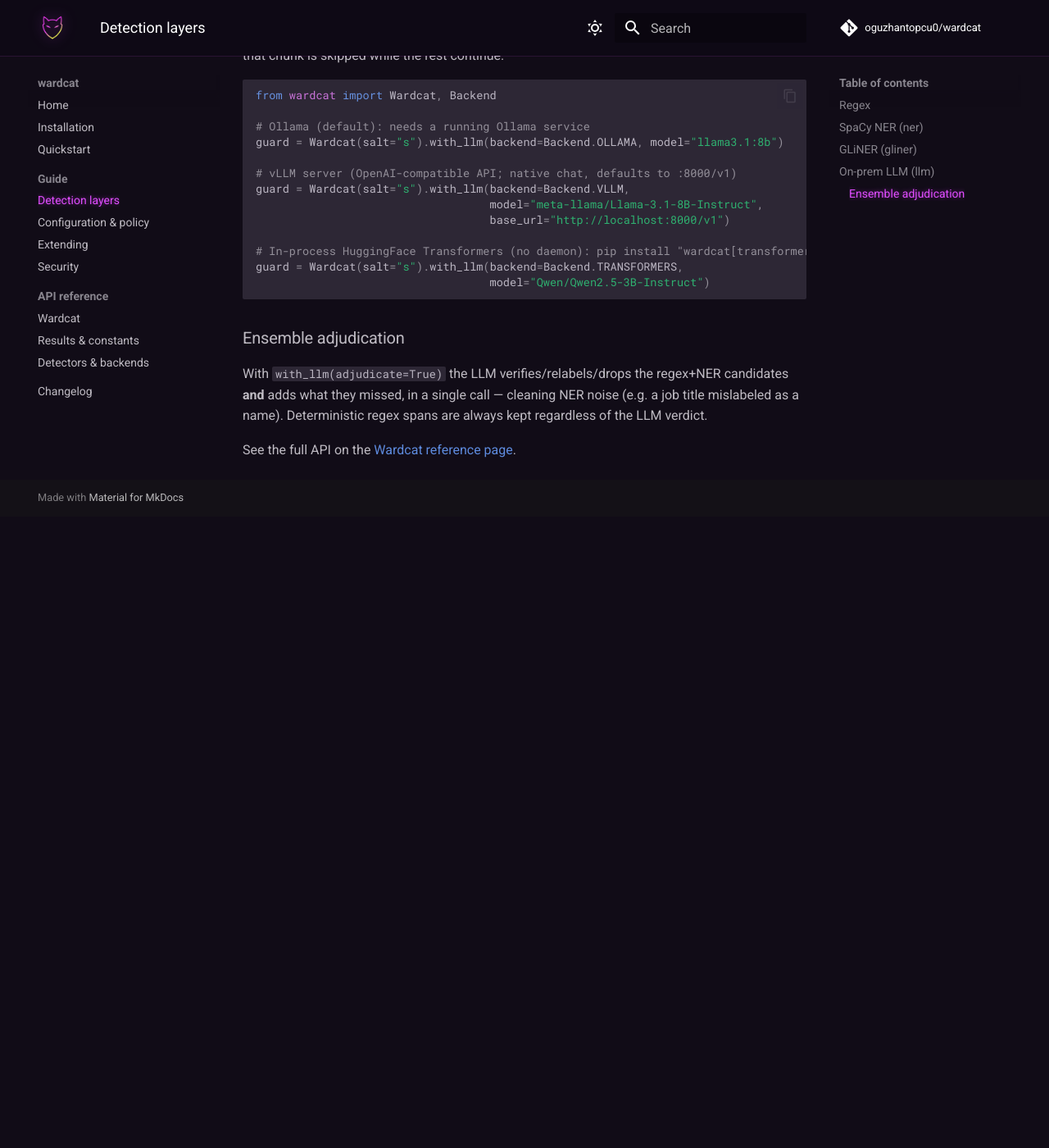
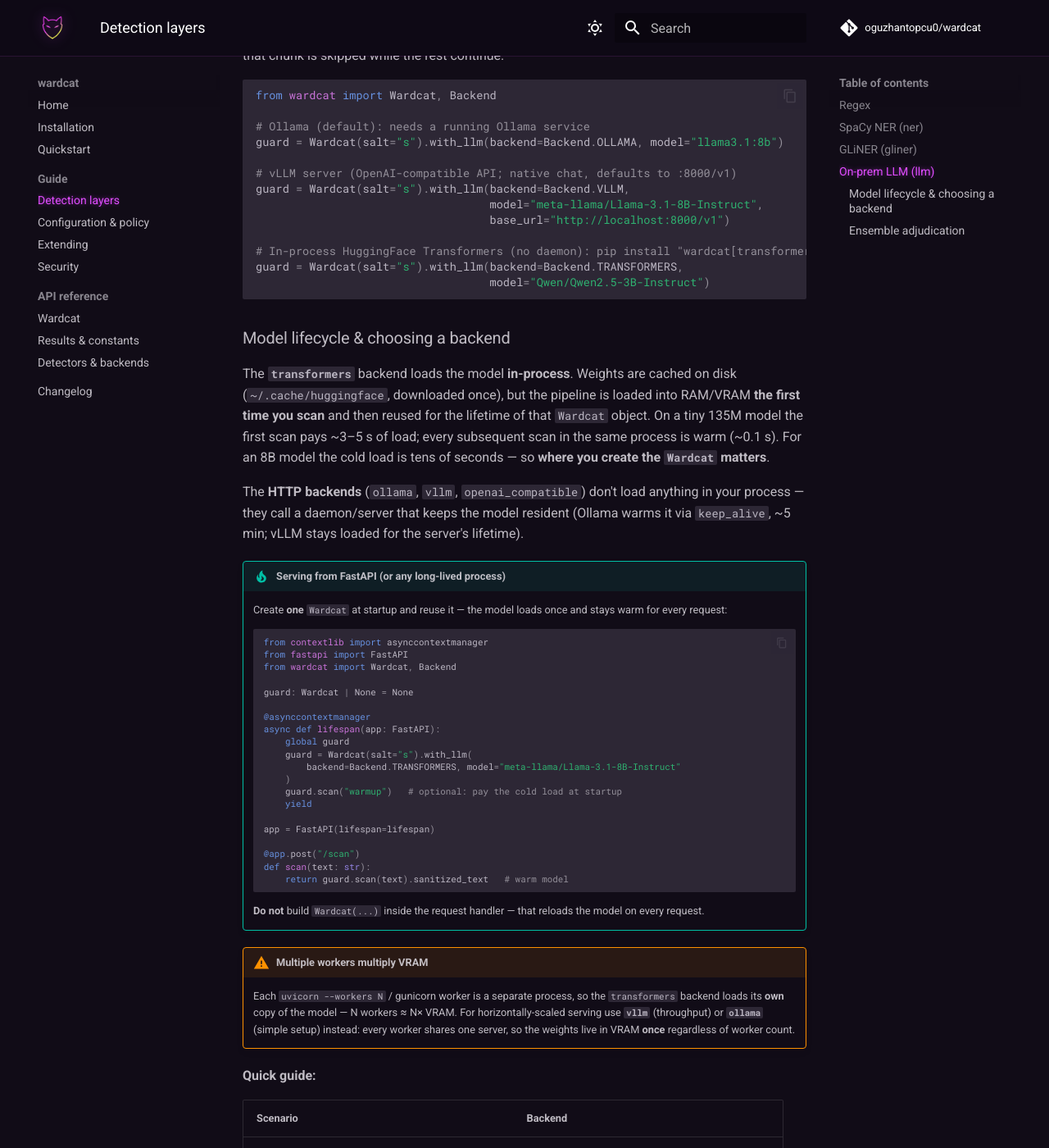
Before and after one commit to oguzhantopcu0/wardcat, an MkDocs documentation site: the page built from docs/guide/layers.md, in a window 1280 px wide and 1400 px high, scrolled down 1727 px. Shown: the whole window at 82% size. Built offline with MkDocs 1.6.1 and Material for MkDocs 9.7.7, drawn with Linux system fonts in a browser that asks for light colours; comment, search, counter and statistics services are not loaded; before the commit the page ends 2357 px from its top, so only the background shows below that; some of the changed text lies outside the part shown.

Commit message:
docs: model lifecycle & backend choice (in-process vs server) (#22)
Document how each LLM backend holds the model, so users pick the right one:

- transformers loads the model in-process (once per process, reused across
  scans; no unload). Each OS process loads its own copy, so uvicorn --workers N
  means N× VRAM.
- ollama/vllm/openai_compatible call a daemon/server that keeps the model
  resident, shared across workers.

Adds a 'Model lifecycle & choosing a backend' section to layers.md (FastAPI
startup-singleton pattern, per-request-instantiation and multi-worker-VRAM
footguns, scenario->backend table) and a steering note in the TransformersBackend
docstring. No behaviour change.

Co-authored-by: oguzhantopcu <oguzhantopcu000@gmail.com>

````diff
--- a/docs/guide/layers.md
+++ b/docs/guide/layers.md
@@ -92,6 +92,64 @@
                                    model="Qwen/Qwen2.5-3B-Instruct")
 ```
 
+### Model lifecycle & choosing a backend
+
+The **`transformers`** backend loads the model **in-process**. Weights are cached
+on disk (`~/.cache/huggingface`, downloaded once), but the pipeline is loaded
+into RAM/VRAM **the first time you scan** and then reused for the lifetime of
+that `Wardcat` object. On a tiny 135M model the first scan pays ~3–5 s of load;
+every subsequent scan in the same process is warm (~0.1 s). For an 8B model the
+cold load is tens of seconds — so **where you create the `Wardcat` matters**.
+
+The **HTTP backends** (`ollama`, `vllm`, `openai_compatible`) don't load anything
+in your process — they call a daemon/server that keeps the model resident (Ollama
+warms it via `keep_alive`, ~5 min; vLLM stays loaded for the server's lifetime).
+
+!!! tip "Serving from FastAPI (or any long-lived process)"
+    Create **one** `Wardcat` at startup and reuse it — the model loads once and
+    stays warm for every request:
+
+    ```python
+    from contextlib import asynccontextmanager
+    from fastapi import FastAPI
+    from wardcat import Wardcat, Backend
+
+    guard: Wardcat | None = None
+
+    @asynccontextmanager
+    async def lifespan(app: FastAPI):
+        global guard
+        guard = Wardcat(salt="s").with_llm(
+            backend=Backend.TRANSFORMERS, model="meta-llama/Llama-3.1-8B-Instruct"
+        )
+        guard.scan("warmup")   # optional: pay the cold load at startup
+        yield
+
+    app = FastAPI(lifespan=lifespan)
+
+    @app.post("/scan")
+    def scan(text: str):
+        return guard.scan(text).sanitized_text   # warm model
+    ```
+
+    **Do not** build `Wardcat(...)` inside the request handler — that reloads the
+    model on every request.
+
+!!! warning "Multiple workers multiply VRAM"
+    Each `uvicorn --workers N` / gunicorn worker is a separate process, so the
+    `transformers` backend loads its **own** copy of the model — N workers ≈ N×
+    VRAM. For horizontally-scaled serving use **`vllm`** (throughput) or
+    **`ollama`** (simple setup) instead: every worker shares one server, so the
+    weights live in VRAM **once** regardless of worker count.
+
+**Quick guide:**
+
+| Scenario | Backend |
+| --- | --- |
+| Prod serving, multiple workers, high traffic | `vllm` / `ollama` |
+| Single long-lived process, batch jobs, dev, air-gapped | `transformers` |
+| Repeated short-lived CLI runs | `ollama` / `vllm` (daemon stays warm between runs) |
+
 ### Ensemble adjudication
 
 With `with_llm(adjudicate=True)` the LLM verifies/relabels/drops the regex+NER
````
Also changed, not shown: 1 other file.
